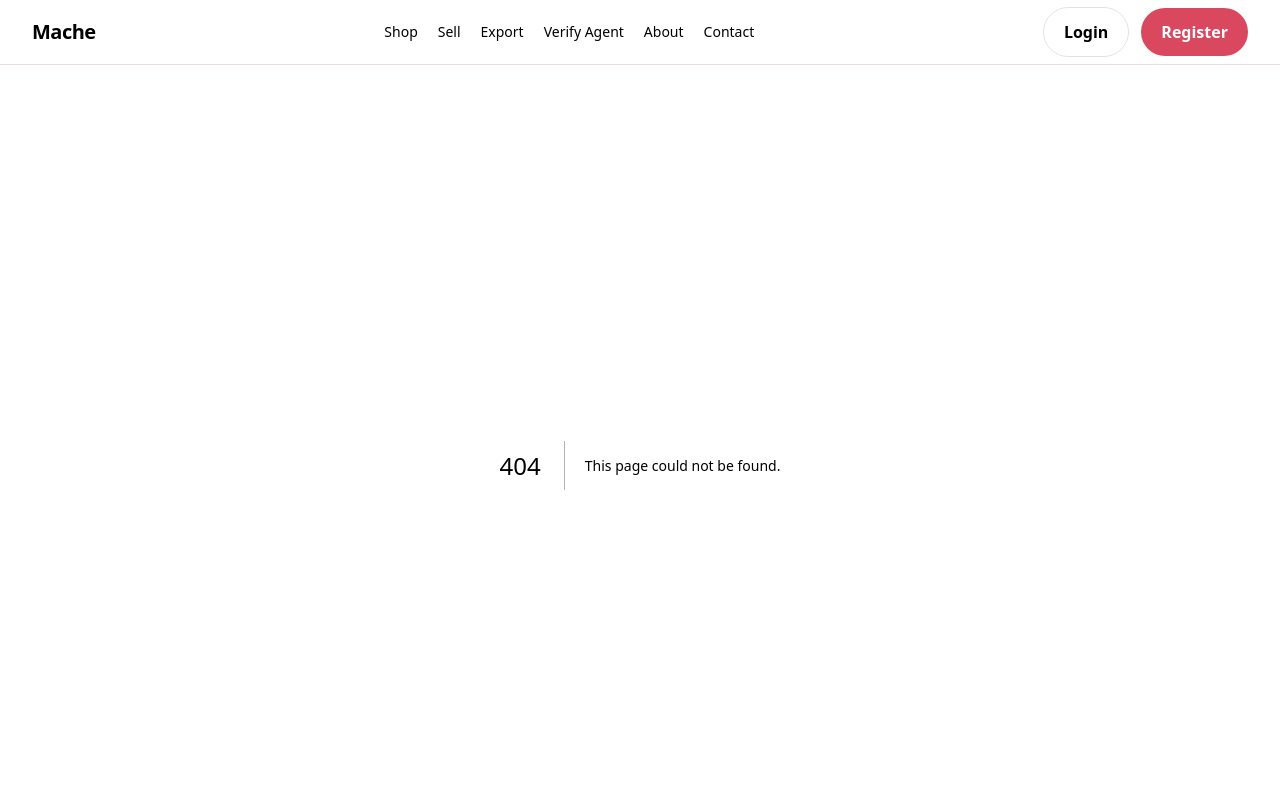
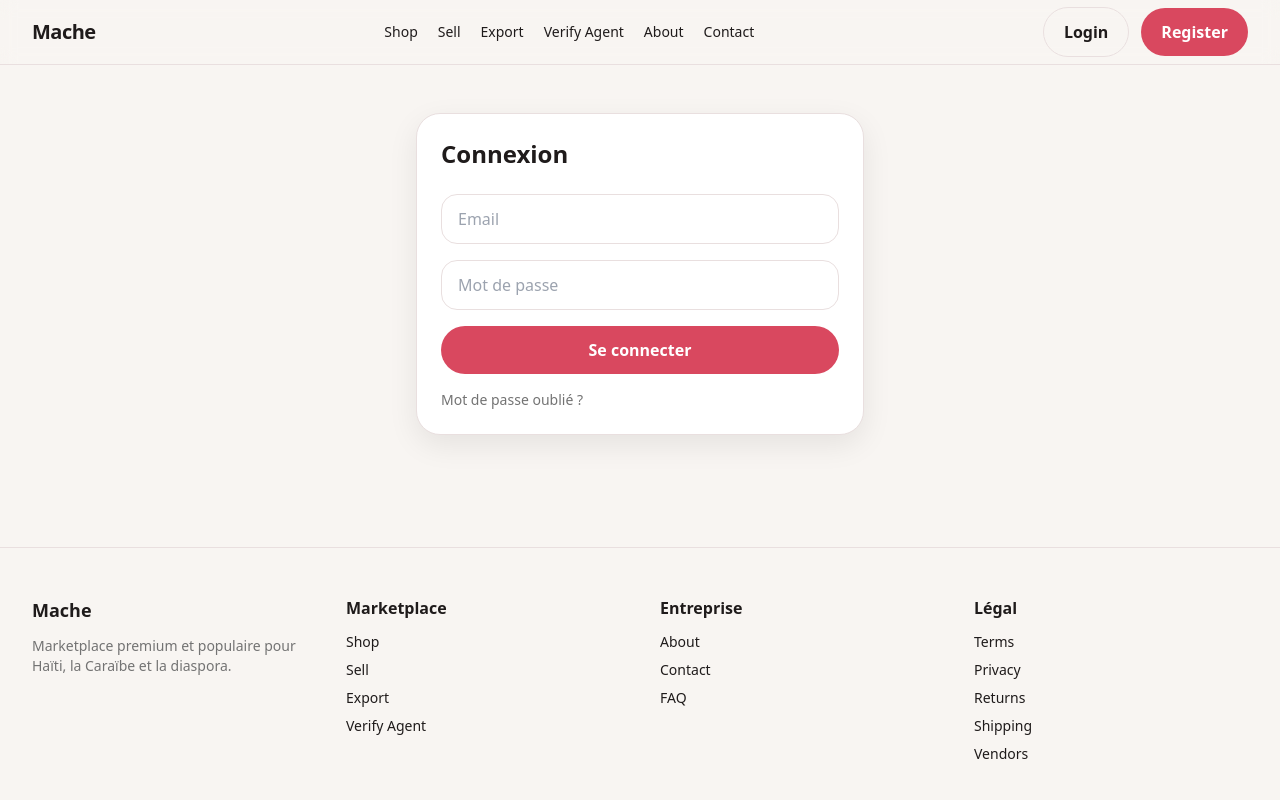
Before and after one commit to JhonnyVincent/MACHE, a Next.js app: page /login in a window 1280 px wide. Before the commit this address had no page. Shown: the top 800 px of the page. Built offline with nearby package versions, Linux system fonts and the light colour scheme.

Commit message:
Create page.tsx

```diff
--- /dev/null
+++ b/src/app/login/page.tsx
@@ -0,0 +1,21 @@
+import Link from "next/link";
+
+export default function LoginPage() {
+  return (
+    <main className="container-page py-12">
+      <div className="card mx-auto max-w-md p-6">
+        <h1 className="text-2xl font-bold">Connexion</h1>
+
+        <div className="mt-6 space-y-4">
+          <input className="input" type="email" placeholder="Email" />
+          <input className="input" type="password" placeholder="Mot de passe" />
+          <button className="btn-primary w-full">Se connecter</button>
+
+          <Link href="/forgot-password" className="block text-sm text-neutral-500">
+            Mot de passe oublié ?
+          </Link>
+        </div>
+      </div>
+    </main>
+  );
+}
```
